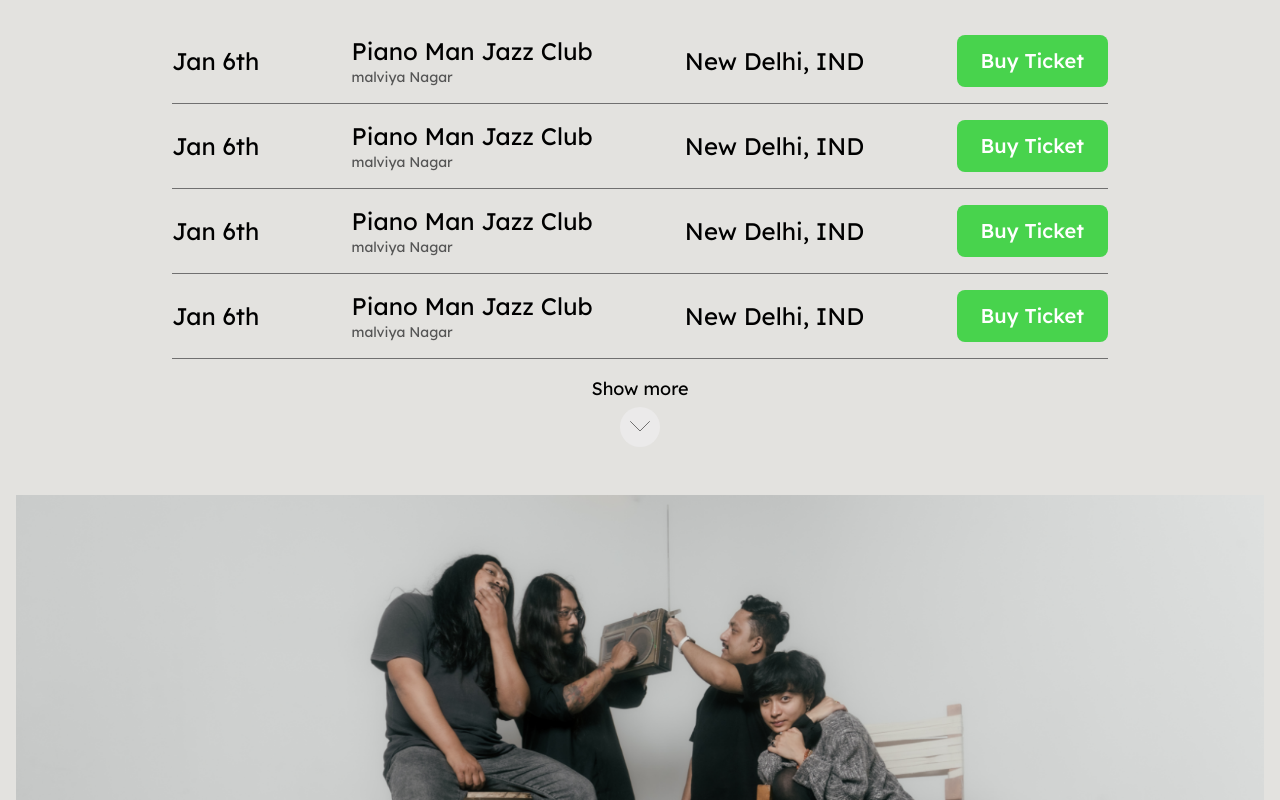
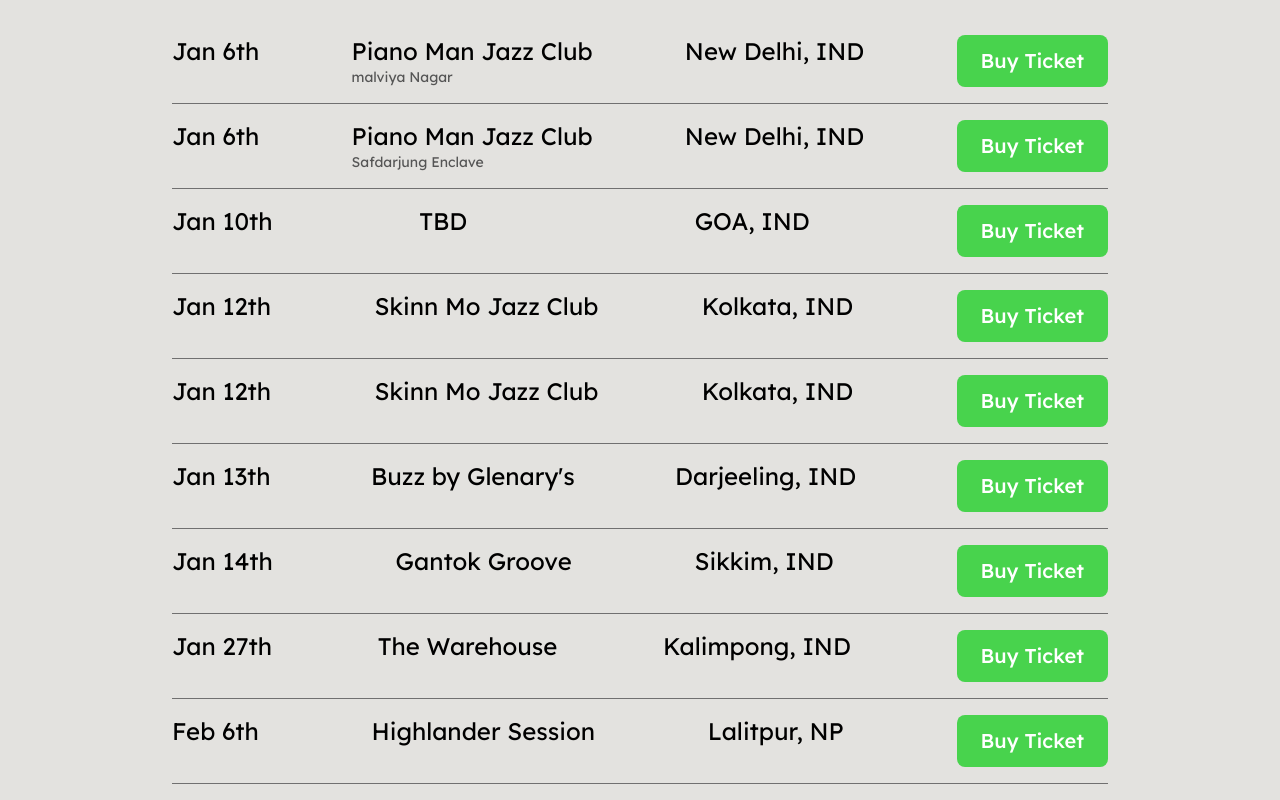
Before and after one commit to spacebandnepal/spacebandnepal.github.io, a plain HTML site: page index.html in a window 1280 px wide. Shown: the part 1060-1860 px from the top of the page. Drawn offline with nearby package versions, Linux system fonts and the light colour scheme.

Commit message:
Update: text left

```diff
--- a/index.html
+++ b/index.html
@@ -114,44 +114,90 @@
         <div class="w-full lg:w-9/12">
           <h2 class="text-3xl md:text-5xl font-bold mb-6 md:mb-12">Upcoming Shows</h2>
           <div class="grid grid-cols-1 sm:grid-cols-2 md:grid-cols-1 gap-4">
-            <ul class="flex md:flex-row flex-col items-center gap-2 md:gap-0 justify-between text-xl md:text-2xl p-4 md:p-0 md:pb-4 bg-[rgba(255,255,255,0.3)] md:bg-transparent md:border-b border-border md:rounded-none rounded-lg">
+            <ul class="flex md:flex-row flex-col  gap-2 md:gap-0 justify-between text-xl md:text-2xl p-4 md:p-0 md:pb-4 bg-[rgba(255,255,255,0.3)] md:bg-transparent md:border-b border-border md:rounded-none rounded-lg">
               <li>Jan 6th</li>
               <li>
                 <h3>Piano Man Jazz Club</h3>
-                <h6 class="text-sm text-center md:text-left text-[#555555]">malviya Nagar</h6>
+                <h6 class="text-sm md:text-left text-[#555555]">malviya Nagar</h6>
               </li>
               <li>New Delhi, IND</li>
               <li class="w-full md:w-auto mt-3 md:mt-0"><button class="bg-green w-full md:w-auto rounded-lg text-white text-lg md:text-xl font-medium transition hover:bg-darkGreen px-6 py-3">Buy Ticket</button></li>
             </ul>
-            <ul class="flex md:flex-row flex-col items-center gap-2 md:gap-0 justify-between text-xl md:text-2xl p-4 md:p-0 md:pb-4 bg-[rgba(255,255,255,0.3)] md:bg-transparent md:border-b border-border md:rounded-none rounded-lg">
+            <ul class="flex md:flex-row flex-col gap-2 md:gap-0 justify-between text-xl md:text-2xl p-4 md:p-0 md:pb-4 bg-[rgba(255,255,255,0.3)] md:bg-transparent md:border-b border-border md:rounded-none rounded-lg">
               <li>Jan 6th</li>
               <li>
                 <h3>Piano Man Jazz Club</h3>
-                <h6 class="text-sm text-center md:text-left text-[#555555]">malviya Nagar</h6>
+                <h6 class="text-sm  md:text-left text-[#555555]">Safdarjung Enclave</h6>
               </li>
               <li>New Delhi, IND</li>
               <li class="w-full md:w-auto mt-3 md:mt-0"><button class="bg-green w-full md:w-auto rounded-lg text-white text-lg md:text-xl font-medium transition hover:bg-darkGreen px-6 py-3">Buy Ticket</button></li>
             </ul>
-            <ul class="flex md:flex-row flex-col items-center gap-2 md:gap-0 justify-between text-xl md:text-2xl p-4 md:p-0 md:pb-4 bg-[rgba(255,255,255,0.3)] md:bg-transparent md:border-b border-border md:rounded-none rounded-lg">
-              <li>Jan 6th</li>
+            <ul class="flex md:flex-row flex-col  gap-2 md:gap-0 justify-between text-xl md:text-2xl p-4 md:p-0 md:pb-4 bg-[rgba(255,255,255,0.3)] md:bg-transparent md:border-b border-border md:rounded-none rounded-lg">
+              <li>Jan 10th</li>
               <li>
-                <h3>Piano Man Jazz Club</h3>
-                <h6 class="text-sm text-center md:text-left text-[#555555]">malviya Nagar</h6>
+                <h3>TBD &nbsp; &nbsp; &nbsp; &nbsp; &nbsp; &nbsp; </h3>
               </li>
-              <li>New Delhi, IND</li>
+              <li>GOA, IND</li>
               <li class="w-full md:w-auto mt-3 md:mt-0"><button class="bg-green w-full md:w-auto rounded-lg text-white text-lg md:text-xl font-medium transition hover:bg-darkGreen px-6 py-3">Buy Ticket</button></li>
             </ul>
-            <ul class="flex md:flex-row flex-col items-center gap-2 md:gap-0 justify-between text-xl md:text-2xl p-4 md:p-0 md:pb-4 bg-[rgba(255,255,255,0.3)] md:bg-transparent md:border-b border-border md:rounded-none rounded-lg">
-              <li>Jan 6th</li>
+            <ul class="flex md:flex-row flex-col  gap-2 md:gap-0 justify-between text-xl md:text-2xl p-4 md:p-0 md:pb-4 bg-[rgba(255,255,255,0.3)] md:bg-transparent md:border-b border-border md:rounded-none rounded-lg">
+              <li>Jan 12th</li>
               <li>
-                <h3>Piano Man Jazz Club</h3>
-                <h6 class="text-sm text-center md:text-left text-[#555555]">malviya Nagar</h6>
+                <h3>Skinn Mo Jazz Club</h3>
+                <!-- <h6 class="text-sm text-center md:text-left text-[#555555]">malviya Nagar</h6> -->
               </li>
-              <li>New Delhi, IND</li>
+              <li>Kolkata, IND</li>
+              <li class="w-full md:w-auto mt-3 md:mt-0"><button class="bg-green w-full md:w-auto rounded-lg text-white text-lg md:text-xl font-medium transition hover:bg-darkGreen px-6 py-3">Buy Ticket</button></li>
+            </ul>
+            <ul class="flex md:flex-row flex-col  gap-2 md:gap-0 justify-between text-xl md:text-2xl p-4 md:p-0 md:pb-4 bg-[rgba(255,255,255,0.3)] md:bg-transparent md:border-b border-border md:rounded-none rounded-lg">
+              <li>Jan 12th</li>
+              <li>
+                <h3>Skinn Mo Jazz Club</h3>
+                <!-- <h6 class="text-sm text-center md:text-left text-[#555555]">malviya Nagar</h6> -->
+              </li>
+              <li>Kolkata, IND</li>
               <li class="w-full md:w-auto mt-3 md:mt-0"><button class="bg-green w-full md:w-auto rounded-lg text-white text-lg md:text-xl font-medium transition hover:bg-darkGreen px-6 py-3">Buy Ticket</button></li>
             </ul>
 
+            <ul class="flex md:flex-row flex-col gap-2 md:gap-0 justify-between text-xl md:text-2xl p-4 md:p-0 md:pb-4 bg-[rgba(255,255,255,0.3)] md:bg-transparent md:border-b border-border md:rounded-none rounded-lg">
+              <li>Jan 13th</li>
+              <li>
+                <h3>Buzz by Glenary's</h3>
+                <!-- <h6 class="text-sm text-center md:text-left text-[#555555]">malviya Nagar</h6> -->
+              </li>
+              <li>Darjeeling, IND</li>
+              <li class="w-full md:w-auto mt-3 md:mt-0"><button class="bg-green w-full md:w-auto rounded-lg text-white text-lg md:text-xl font-medium transition hover:bg-darkGreen px-6 py-3">Buy Ticket</button></li>
+            </ul>
+            <ul class="flex md:flex-row flex-col gap-2 md:gap-0 justify-between text-xl md:text-2xl p-4 md:p-0 md:pb-4 bg-[rgba(255,255,255,0.3)] md:bg-transparent md:border-b border-border md:rounded-none rounded-lg">
+              <li>Jan 14th</li>
+              <li>
+                <h3>Gantok Groove
+                </h3>
+                <!-- <h6 class="text-sm text-center md:text-left text-[#555555]">malviya Nagar</h6> -->
+              </li>
+              <li>Sikkim, IND</li>
+              <li class="w-full md:w-auto mt-3 md:mt-0"><button class="bg-green w-full md:w-auto rounded-lg text-white text-lg md:text-xl font-medium transition hover:bg-darkGreen px-6 py-3">Buy Ticket</button></li>
+            </ul>
+            <ul class="flex md:flex-row flex-col gap-2 md:gap-0 justify-between text-xl md:text-2xl p-4 md:p-0 md:pb-4 bg-[rgba(255,255,255,0.3)] md:bg-transparent md:border-b border-border md:rounded-none rounded-lg">
+              <li>Jan 27th</li>
+              <li>
+                <h3>The Warehouse</h3>
+                <!-- <h6 class="text-sm text-center md:text-left text-[#555555]">malviya Nagar</h6> -->
+              </li>
+              <li>Kalimpong, IND</li>
+              <li class="w-full md:w-auto mt-3 md:mt-0"><button class="bg-green w-full md:w-auto rounded-lg text-white text-lg md:text-xl font-medium transition hover:bg-darkGreen px-6 py-3">Buy Ticket</button></li>
+            </ul>
+            <ul class="flex md:flex-row flex-col  gap-2 md:gap-0 justify-between text-xl md:text-2xl p-4 md:p-0 md:pb-4 bg-[rgba(255,255,255,0.3)] md:bg-transparent md:border-b border-border md:rounded-none rounded-lg">
+              <li>Feb 6th</li>
+              <li>
+                <h3>Highlander Session</h3>
+                <!-- <h6 class="text-sm text-center md:text-left text-[#555555]">malviya Nagar</h6> -->
+              </li>
+              <li>Lalitpur, NP</li>
+              <li class="w-full md:w-auto mt-3 md:mt-0"><button class="bg-green w-full md:w-auto rounded-lg text-white text-lg md:text-xl font-medium transition hover:bg-darkGreen px-6 py-3">Buy Ticket</button></li>
+            </ul>
           </div>
+          <!--
           <div class="text-center mt-4">
             <button class="text-lg text-center group">
               <div class="mb-1">Show more</div>
@@ -161,7 +207,7 @@
                     <path id="Vector 1" d="M0.502014 0.501953L10.002 10.002L19.5019 0.501953" stroke="#707070" stroke-opacity="1.000000" stroke-width="1.000000" stroke-linecap="round"/>
                   </svg>
                 </div>
-              </div>
+              </div> -->
             </button>
           </div>
         </div>
@@ -204,7 +250,7 @@
               <figcaption class="text-md md:text-xl font-semibold">Sundar Antya <span class="font-normal">(Single)</span></figcaption>
             </figure>
           </div>
-
+          <!--
           <div class="text-center mt-4">
             <button class="text-lg text-center group">
               <div class="mb-1">Show more</div>
@@ -216,7 +262,7 @@
                 </div>
               </div>
             </button>
-          </div>
+          </div> -->
         </div>
 
         </div>
@@ -268,7 +314,7 @@
                 <div class="text-lg">Dreaming</div>
               </div>
           </div>
-
+          <!--
           <div class="text-center mt-16">
             <button class="text-lg text-center group">
               <div class="mb-1">Show more</div>
@@ -280,7 +326,7 @@
                 </div>
               </div>
             </button>
-          </div>
+          </div> -->
 
         </div>
       </div>
```
